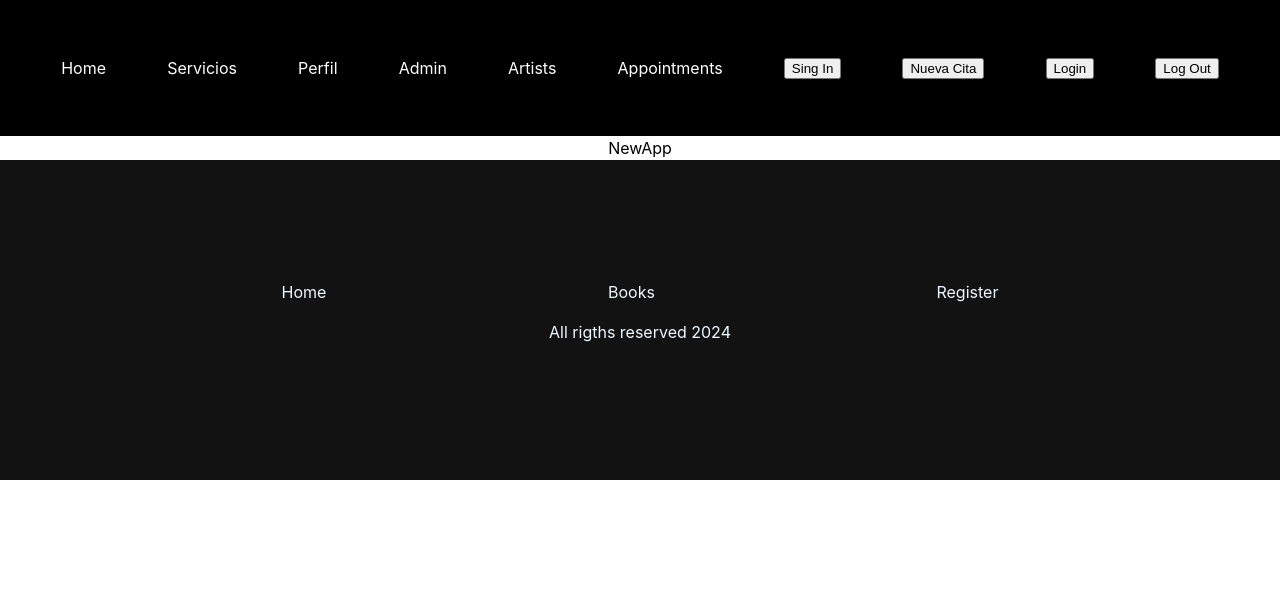
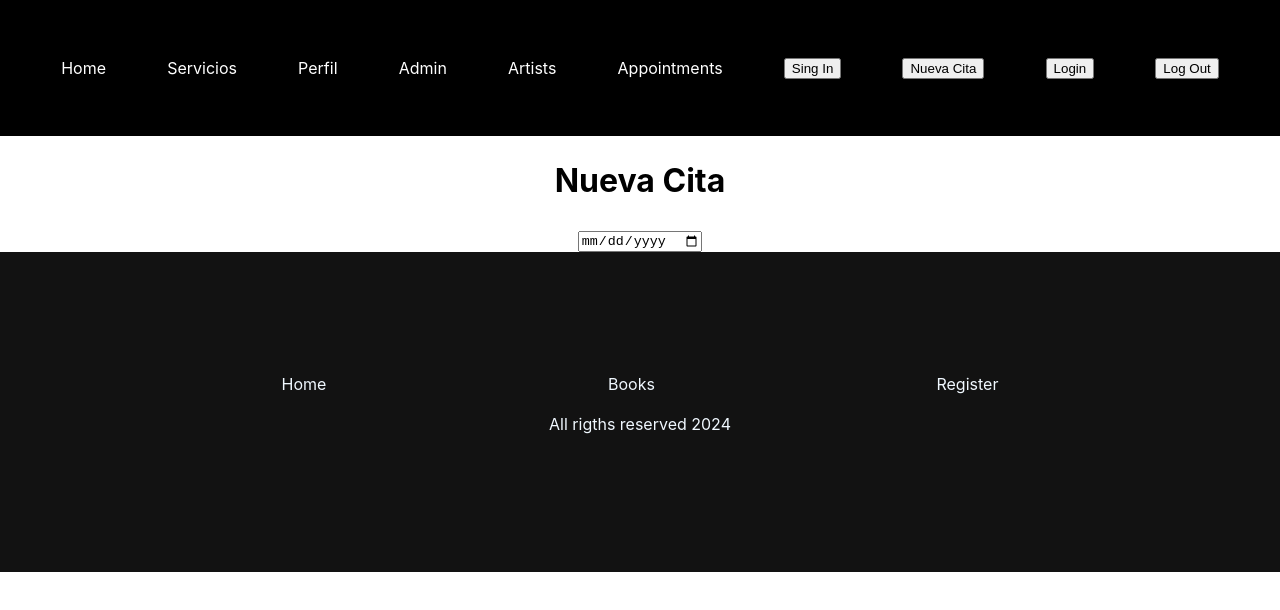
Before and after one commit to AbrahamEsc1911/FSD-FRONTEND-TATTOO-STUDIO, a React (Vite) app: page /newapp in a window 1280 px wide. Shown: the top 610 px of the page. Built offline with nearby package versions, Linux system fonts and the light colour scheme.

Commit message:
wip: new appointment view in profress, showing date and set user id value

```diff
--- a/src/components/Cinput/Cinput.jsx
+++ b/src/components/Cinput/Cinput.jsx
@@ -1,10 +1,10 @@
 import React from 'react'
 
-export const Cinput = ({ type, name, placeholder, emitFuntion, onClickFuntion, value}) => {
+export const Cinput = ({ type, name, placeholder, emitFuntion, onClickFuntion, value, min}) => {
 
   return (
     <>
-    <input type={type} name={name} placeholder={placeholder} onChange={emitFuntion} onClick={onClickFuntion} value={value}/>
+    <input type={type} name={name} placeholder={placeholder} onChange={emitFuntion} onClick={onClickFuntion} value={value} min={min}/>
     </>
   )
 }
--- a/src/views/Appointments/Appointments.jsx
+++ b/src/views/Appointments/Appointments.jsx
@@ -8,14 +8,14 @@ export const Appointments = () => {
     const passport = JSON.parse(localStorage.getItem("passport"))
     let token = null
     if (passport) { token = passport.token }
-    const navegate = useNavigate()
+    const navigate = useNavigate()
     const [appointments, setAppointments] = useState([])
     const [error, setError] = useState("")
 
     useEffect(() => {
 
         if (!passport) {
-            navegate("/login")
+            navigate("/login")
         }
 
         const allAppoinments = async () => {
--- a/src/views/NewApp/NewApp.jsx
+++ b/src/views/NewApp/NewApp.jsx
@@ -1,7 +1,41 @@
-import React from 'react'
+import React, { useState } from 'react'
+import { Cinput } from '../../components/Cinput/Cinput'
+import { useNavigate } from 'react-router-dom'
 
 export const NewApp = () => {
-  return (
-    <div>NewApp</div>
-  )
+
+    const navigate = useNavigate()
+    const passport = JSON.parse(localStorage.getItem("passport"))
+    let id = null
+
+    passport ? id = passport.tokenData.id : navigate("/login")
+
+    console.log(id)
+    const [newAppoinment, setNewAppointment] = useState(
+        {
+            users_id: id,
+            services_id: "",
+            due_date: "",
+            artists_id: ""
+        }
+    )
+
+    const handleEvents = (e) => {
+        setNewAppointment({
+            ...newAppoinment,
+            [e.target.name]: e.target.value,
+        });
+    };
+    console.log(newAppoinment)
+
+    const today = new Date().toISOString().split('T')[0];
+
+    return (
+        <>
+            <h1>Nueva Cita</h1>
+
+            < Cinput type="date" min={today} value={newAppoinment.due_date} name="due_date" emitFuntion={handleEvents} />
+
+        </>
+    )
 }
```
